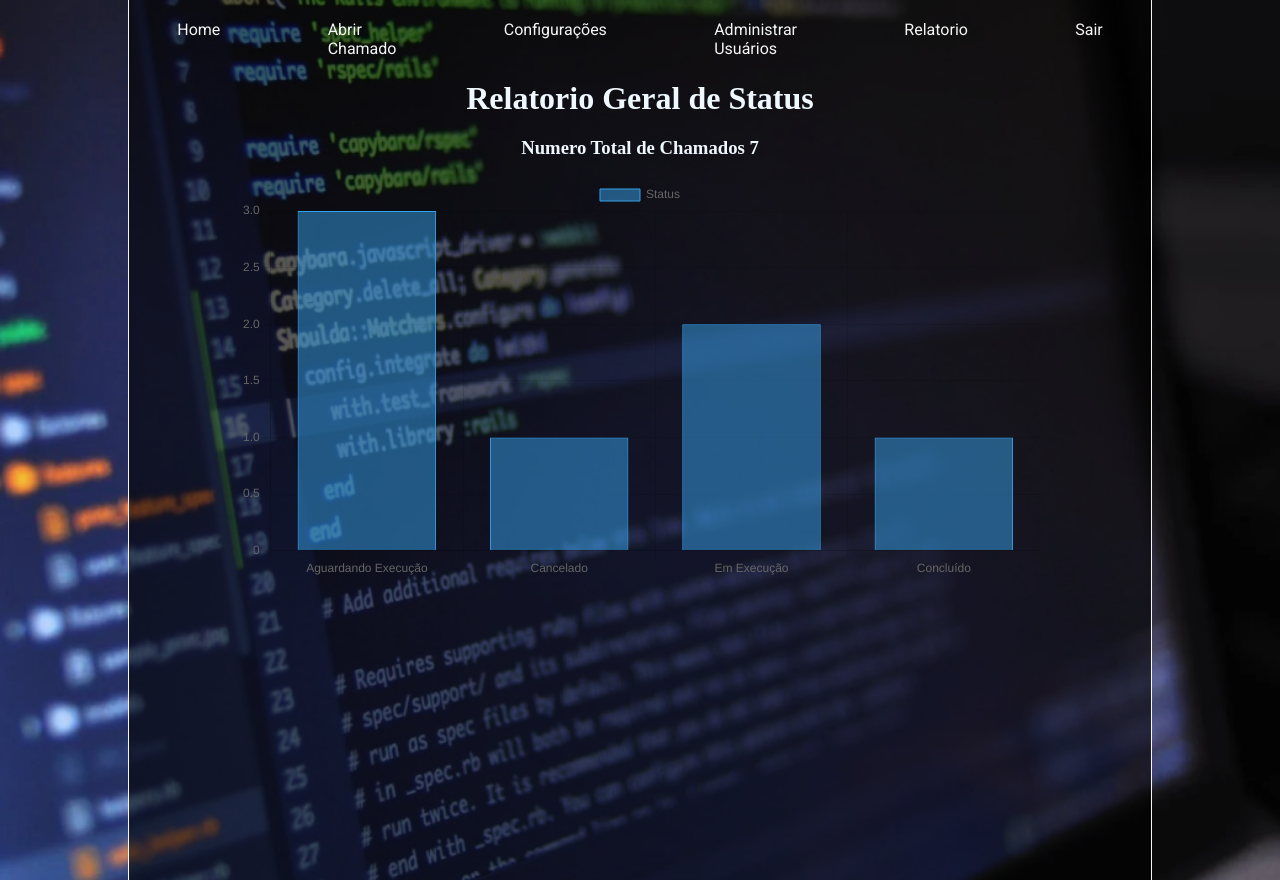
After one commit to wallaceeBenites/mysql_php_sistema_de_ordem_de_servico, a PHP site: page /html/graficos.php in a window 1280 px wide. The commit adds this page. Run offline with PHP 8.4, Linux system fonts and the light colour scheme; a user stored in the database is signed in; data comes from the database, SQL or seed files in the repository.

Commit message:
100% finalizado

```diff
--- a/html/administra_usuarios.php
+++ b/html/administra_usuarios.php
@@ -38,7 +38,7 @@ $resultado_consulta_usuario = mysqli_query($conexao, $consulta_usuario);
 
 <body>
 
-    <header class="cabecalho"> <!-- NAVEGADOR CABEÇALHO -->
+<header class="cabecalho"> <!-- NAVEGADOR CABEÇALHO -->
         <nav class="cabecalho_menu ">
 
             <a class="cabecalho__menu__link" href="perfil.php"> Home </a> <!-- LINK PAGINA Home(perfil.php) -->
@@ -51,7 +51,10 @@ $resultado_consulta_usuario = mysqli_query($conexao, $consulta_usuario);
 
                 <a class="cabecalho__menu__link" href="administra_usuarios.php"> Administrar Usuários </a>
 
+                <a class="cabecalho__menu__link" href="graficos.php"> Relatorio </a> <!-- LINK PARA Sair(logout.php) -->
+
             <?php } ?>
+
 
             <a class="cabecalho__menu__link" href="../php/logout.php"> Sair </a> <!-- LINK PARA Sair(logout.php) -->
 
--- a/html/categoria.php
+++ b/html/categoria.php
@@ -31,7 +31,7 @@ if ($_SESSION['id_cargo'] == 8) { // VERIFICA SE O CARGO QUE ESTA LOGADO É OQUE
 
 <body>
 
-    <header class="cabecalho"> <!-- NAVEGADOR CABEÇALHO -->
+<header class="cabecalho"> <!-- NAVEGADOR CABEÇALHO -->
         <nav class="cabecalho_menu ">
 
             <a class="cabecalho__menu__link" href="perfil.php"> Home </a> <!-- LINK PAGINA Home(perfil.php) -->
@@ -44,14 +44,16 @@ if ($_SESSION['id_cargo'] == 8) { // VERIFICA SE O CARGO QUE ESTA LOGADO É OQUE
 
                 <a class="cabecalho__menu__link" href="administra_usuarios.php"> Administrar Usuários </a>
 
+                <a class="cabecalho__menu__link" href="graficos.php"> Relatorio </a> <!-- LINK PARA Sair(logout.php) -->
+
             <?php } ?>
+
 
             <a class="cabecalho__menu__link" href="../php/logout.php"> Sair </a> <!-- LINK PARA Sair(logout.php) -->
 
 
         </nav>
     </header>
-
 
 
 
--- a/html/criar_os.php
+++ b/html/criar_os.php
@@ -58,7 +58,7 @@ $resultado_da_consulta2 = mysqli_query($conexao, $consulta2);
 
 <body>
 
-    <header class="cabecalho"> <!-- NAVEGADOR CABEÇALHO -->
+<header class="cabecalho"> <!-- NAVEGADOR CABEÇALHO -->
         <nav class="cabecalho_menu ">
 
             <a class="cabecalho__menu__link" href="perfil.php"> Home </a> <!-- LINK PAGINA Home(perfil.php) -->
@@ -71,14 +71,16 @@ $resultado_da_consulta2 = mysqli_query($conexao, $consulta2);
 
                 <a class="cabecalho__menu__link" href="administra_usuarios.php"> Administrar Usuários </a>
 
+                <a class="cabecalho__menu__link" href="graficos.php"> Relatorio </a> <!-- LINK PARA Sair(logout.php) -->
+
             <?php } ?>
+
 
             <a class="cabecalho__menu__link" href="../php/logout.php"> Sair </a> <!-- LINK PARA Sair(logout.php) -->
 
 
         </nav>
     </header>
-
 
 
     <main class="perfil">
--- a/html/edita_administra_usuarios.php
+++ b/html/edita_administra_usuarios.php
@@ -52,7 +52,7 @@ $resultado_da_consulta3 = mysqli_query($conexao, $consulta3);
 
 <body>
 
-    <header class="cabecalho"> <!-- NAVEGADOR CABEÇALHO -->
+<header class="cabecalho"> <!-- NAVEGADOR CABEÇALHO -->
         <nav class="cabecalho_menu ">
 
             <a class="cabecalho__menu__link" href="perfil.php"> Home </a> <!-- LINK PAGINA Home(perfil.php) -->
@@ -65,14 +65,16 @@ $resultado_da_consulta3 = mysqli_query($conexao, $consulta3);
 
                 <a class="cabecalho__menu__link" href="administra_usuarios.php"> Administrar Usuários </a>
 
+                <a class="cabecalho__menu__link" href="graficos.php"> Relatorio </a> <!-- LINK PARA Sair(logout.php) -->
+
             <?php } ?>
+
 
             <a class="cabecalho__menu__link" href="../php/logout.php"> Sair </a> <!-- LINK PARA Sair(logout.php) -->
 
 
         </nav>
     </header>
-
 
 
     <main class="perfil">
--- a/html/editar_config_cargo.php
+++ b/html/editar_config_cargo.php
@@ -53,7 +53,7 @@ if ($id_cargo) {
 
 <body>
 
-    <header class="cabecalho"> <!-- NAVEGADOR CABEÇALHO -->
+<header class="cabecalho"> <!-- NAVEGADOR CABEÇALHO -->
         <nav class="cabecalho_menu ">
 
             <a class="cabecalho__menu__link" href="perfil.php"> Home </a> <!-- LINK PAGINA Home(perfil.php) -->
@@ -66,7 +66,10 @@ if ($id_cargo) {
 
                 <a class="cabecalho__menu__link" href="administra_usuarios.php"> Administrar Usuários </a>
 
+                <a class="cabecalho__menu__link" href="graficos.php"> Relatorio </a> <!-- LINK PARA Sair(logout.php) -->
+
             <?php } ?>
+
 
             <a class="cabecalho__menu__link" href="../php/logout.php"> Sair </a> <!-- LINK PARA Sair(logout.php) -->
 
--- a/html/editar_config_categoria.php
+++ b/html/editar_config_categoria.php
@@ -46,7 +46,7 @@ if ($id_categoria) {
 
 <body>
 
-    <header class="cabecalho"> <!-- NAVEGADOR CABEÇALHO -->
+<header class="cabecalho"> <!-- NAVEGADOR CABEÇALHO -->
         <nav class="cabecalho_menu ">
 
             <a class="cabecalho__menu__link" href="perfil.php"> Home </a> <!-- LINK PAGINA Home(perfil.php) -->
@@ -59,7 +59,10 @@ if ($id_categoria) {
 
                 <a class="cabecalho__menu__link" href="administra_usuarios.php"> Administrar Usuários </a>
 
+                <a class="cabecalho__menu__link" href="graficos.php"> Relatorio </a> <!-- LINK PARA Sair(logout.php) -->
+
             <?php } ?>
+
 
             <a class="cabecalho__menu__link" href="../php/logout.php"> Sair </a> <!-- LINK PARA Sair(logout.php) -->
 
--- a/html/editar_config_prioridade.php
+++ b/html/editar_config_prioridade.php
@@ -46,7 +46,7 @@ if ($id_prioridade) {
 
 <body>
 
-    <header class="cabecalho"> <!-- NAVEGADOR CABEÇALHO -->
+<header class="cabecalho"> <!-- NAVEGADOR CABEÇALHO -->
         <nav class="cabecalho_menu ">
 
             <a class="cabecalho__menu__link" href="perfil.php"> Home </a> <!-- LINK PAGINA Home(perfil.php) -->
@@ -59,7 +59,10 @@ if ($id_prioridade) {
 
                 <a class="cabecalho__menu__link" href="administra_usuarios.php"> Administrar Usuários </a>
 
+                <a class="cabecalho__menu__link" href="graficos.php"> Relatorio </a> <!-- LINK PARA Sair(logout.php) -->
+
             <?php } ?>
+
 
             <a class="cabecalho__menu__link" href="../php/logout.php"> Sair </a> <!-- LINK PARA Sair(logout.php) -->
 
--- a/html/editar_config_status.php
+++ b/html/editar_config_status.php
@@ -46,7 +46,7 @@ if ($id_status) {
 
 <body>
 
-    <header class="cabecalho"> <!-- NAVEGADOR CABEÇALHO -->
+<header class="cabecalho"> <!-- NAVEGADOR CABEÇALHO -->
         <nav class="cabecalho_menu ">
 
             <a class="cabecalho__menu__link" href="perfil.php"> Home </a> <!-- LINK PAGINA Home(perfil.php) -->
@@ -59,7 +59,10 @@ if ($id_status) {
 
                 <a class="cabecalho__menu__link" href="administra_usuarios.php"> Administrar Usuários </a>
 
+                <a class="cabecalho__menu__link" href="graficos.php"> Relatorio </a> <!-- LINK PARA Sair(logout.php) -->
+
             <?php } ?>
+
 
             <a class="cabecalho__menu__link" href="../php/logout.php"> Sair </a> <!-- LINK PARA Sair(logout.php) -->
 
--- /dev/null
+++ b/html/graficos.php
@@ -0,0 +1,131 @@
+<?php
+
+session_start();
+
+if (!isset($_SESSION['email'])) { // IDENTIFICA SE USUARIO FEZ O LOGUIN, SE NÃO TIVER FEITO ENVIE PARA TELA DE LOGUIN, NÃO PERMITINDO A ENTRADA SEM LOGUIN E SENHA.
+
+    header('Location: ../index.php');
+}
+
+require_once("../php/conexao.php");
+
+// CONSULTA PARA OBTER A LISTA DE CHAMADOS
+$consulta_tabela_chamado5 = "SELECT * FROM chamado";
+$resultado_consulta_tabela_chamado5 = mysqli_query($conexao, $consulta_tabela_chamado5);
+$num_rows5 = mysqli_num_rows($resultado_consulta_tabela_chamado5); // IDENTIFICA O NUMERO DE LINHAS DA TABELA
+
+
+
+// CONSULTA PARA OBTER A LISTA DE CHAMADOS COM OCORRENCIA "Aguardando Execução"
+$consulta_tabela_chamado = "SELECT * FROM chamado WHERE ID_STATUS = '6'";
+$resultado_consulta_tabela_chamado = mysqli_query($conexao, $consulta_tabela_chamado);
+$num_rows = mysqli_num_rows($resultado_consulta_tabela_chamado); // IDENTIFICA O NUMERO DE LINHAS DA TABELA
+
+// CONSULTA PARA OBTER A LISTA DE CHAMADOS COM OCORRENCIA "Cancelada"
+$consulta_tabela_chamado2 = "SELECT * FROM chamado WHERE ID_STATUS = '10'";
+$resultado_consulta_tabela_chamado2 = mysqli_query($conexao, $consulta_tabela_chamado2);
+$num_rows2 = mysqli_num_rows($resultado_consulta_tabela_chamado2); // IDENTIFICA O NUMERO DE LINHAS DA TABELA
+
+// CONSULTA PARA OBTER A LISTA DE CHAMADOS COM OCORRENCIA "Em Execução"
+$consulta_tabela_chamado3 = "SELECT * FROM chamado WHERE ID_STATUS = '11'";
+$resultado_consulta_tabela_chamado3 = mysqli_query($conexao, $consulta_tabela_chamado3);
+$num_rows3 = mysqli_num_rows($resultado_consulta_tabela_chamado3); // IDENTIFICA O NUMERO DE LINHAS DA TABELA
+
+// CONSULTA PARA OBTER A LISTA DE CHAMADOS COM OCORRENCIA "Concluído"
+$consulta_tabela_chamado4 = "SELECT * FROM chamado WHERE ID_STATUS = '12'";
+$resultado_consulta_tabela_chamado4 = mysqli_query($conexao, $consulta_tabela_chamado4);
+$num_rows4 = mysqli_num_rows($resultado_consulta_tabela_chamado4); // IDENTIFICA O NUMERO DE LINHAS DA TABELA
+
+
+
+?>
+
+
+<!DOCTYPE html>
+<html lang="pt-br">
+
+<head>
+    <meta charset="UTF-8">
+    <meta name="viewport" content="width=device-width, initial-scale=1.0">
+    <title>Ordem de serviço</title>
+    <link rel="stylesheet" href="../styles/style.css">
+    <script src="https://cdn.jsdelivr.net/npm/chart.js"></script>
+</head>
+
+<body>
+
+<header class="cabecalho"> <!-- NAVEGADOR CABEÇALHO -->
+        <nav class="cabecalho_menu ">
+
+            <a class="cabecalho__menu__link" href="perfil.php"> Home </a> <!-- LINK PAGINA Home(perfil.php) -->
+
+            <a class="cabecalho__menu__link" href="criar_os.php"> Abrir Chamado </a> <!-- LINK PAGINA Abrir Chamado(criar_os.php) -->
+
+            <?php if ($_SESSION['id_cargo'] == 8) { ?> <!-- PERMITE O ACESSO SOMENTE PARA O CARGO ADM  -->
+
+                <a class="cabecalho__menu__link" href="categoria.php"> Configurações </a> <!-- LINK PAGINA Configurações(categoria.php) -->
+
+                <a class="cabecalho__menu__link" href="administra_usuarios.php"> Administrar Usuários </a>
+
+                <a class="cabecalho__menu__link" href="graficos.php"> Relatorio </a> <!-- LINK PARA Sair(logout.php) -->
+
+            <?php } ?>
+
+
+            <a class="cabecalho__menu__link" href="../php/logout.php"> Sair </a> <!-- LINK PARA Sair(logout.php) -->
+
+
+        </nav>
+    </header>
+
+    <main class="perfil">
+
+        <div class="conteiner">
+
+
+            <h1 class="config_titulo">Relatorio Geral de Status</h1>
+            <h3> Numero Total de Chamados <?php echo $num_rows5; ?> </h3>
+
+            <div class="grafico">
+
+                <canvas id="grafico"></canvas>
+
+            </div>
+
+
+            <script>
+                const ctx = document.getElementById('grafico');
+
+                new Chart(ctx, {
+                    type: 'bar',
+                    data: {
+                        labels: ['Aguardando Execução', 'Cancelado', 'Em Execução', 'Concluído', ],
+                        datasets: [{
+                            label: 'Status',
+                            data: [<?php echo $num_rows; ?>, <?php echo $num_rows2; ?>, <?php echo $num_rows3; ?>, <?php echo $num_rows4; ?>],
+                            borderWidth: 1
+                        }]
+                    },
+                    options: {
+                        scales: {
+                            y: {
+                                beginAtZero: true
+                            }
+                        }
+                    }
+                });
+            </script>
+
+
+
+
+
+
+        </div>
+    </main>
+
+
+
+</body>
+
+</html>
--- a/html/mostra_categoria.php
+++ b/html/mostra_categoria.php
@@ -60,7 +60,7 @@ $num_rows4 = mysqli_num_rows($resultadoConsulta4); // IDENTIFICA O NUMERO DE LIN
 
 <body>
 
-    <header class="cabecalho"> <!-- NAVEGADOR CABEÇALHO -->
+<header class="cabecalho"> <!-- NAVEGADOR CABEÇALHO -->
         <nav class="cabecalho_menu ">
 
             <a class="cabecalho__menu__link" href="perfil.php"> Home </a> <!-- LINK PAGINA Home(perfil.php) -->
@@ -73,7 +73,10 @@ $num_rows4 = mysqli_num_rows($resultadoConsulta4); // IDENTIFICA O NUMERO DE LIN
 
                 <a class="cabecalho__menu__link" href="administra_usuarios.php"> Administrar Usuários </a>
 
+                <a class="cabecalho__menu__link" href="graficos.php"> Relatorio </a> <!-- LINK PARA Sair(logout.php) -->
+
             <?php } ?>
+
 
             <a class="cabecalho__menu__link" href="../php/logout.php"> Sair </a> <!-- LINK PARA Sair(logout.php) -->
 
--- a/styles/style.css
+++ b/styles/style.css
@@ -180,7 +180,7 @@ input::placeholder{
 
 .cabecalho_menu{
     display: flex;
-    gap: 5%;
+    gap: 0.5%;
         justify-content: center;
 
 }
@@ -585,3 +585,10 @@ td{
     background-color: rgba(0,0,0,.5);
     gap: 10px;
 }
+
+/* PAGINA GRAFICO   */
+
+.grafico{
+    width: 800px;
+    height: 800px;
+}
```
Also changed, not shown: html/perfil.php (+6 -2 lines), styles/style.php (added, +34 -0 lines), ti_os (2).sql (renamed from ti_os (1).sql, +8 -3 lines), README.md, assets/projeto_integrador_imagem_previa12.JPG (added).
